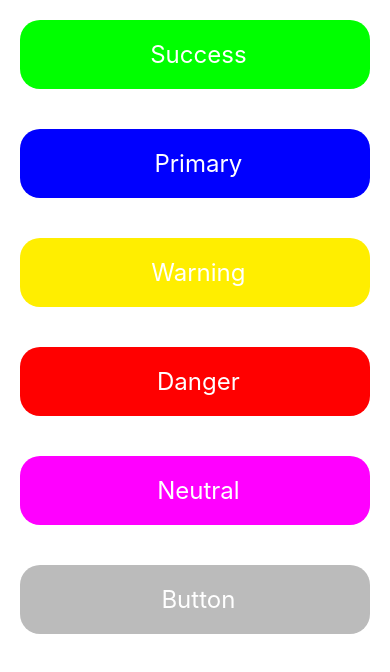
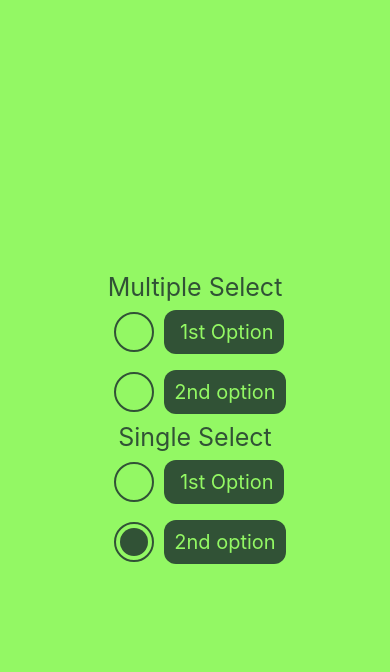
Before and after one commit to meihu-ganesh/ProjectNativeJs, a React Native app: screen / in a window 390 px wide. Shown: the top 672 px of the page. Built offline with nearby package versions, Linux system fonts and the light colour scheme.

Commit message:
static Radio

```diff
--- a/App.js
+++ b/App.js
@@ -8,16 +8,14 @@
 
 import React, {useState} from 'react';
 import {Alert, Button, FlatList, ScrollView, StyleSheet, Text, TextInput, View} from 'react-native';
-import ResponsiveFlexUI from './Pages/ResponsiveFlexUI';
-import Buttons from './Pages/Buttons';
+import RadioButton from './Pages/RadioButton';
 
-// import ResponsiveFlex from './Pages/ResponsiveFlex';
 
 const App = () => {
 
   return (
     <View style={{flex:1}}>
-      <Buttons />
+      <RadioButton />
     </View>
   );
 };
--- /dev/null
+++ b/Pages/RadioButton.js
@@ -0,0 +1,103 @@
+import React, { useState } from "react";
+import { StyleSheet, Text, TouchableOpacity, View } from "react-native";
+
+const RadioButton = () => {
+
+    const [selectedRadio1, setSelectedRadio1] = useState(false);
+    const [selectedRadio2, setSelectedRadio2] = useState(false);
+    const [selectedRadio, setSelectedRadio] = useState(false);
+
+    return (
+        <View style={styles.main}>
+            <View>
+                <Text style={styles.question}>Multiple Select</Text>
+                <TouchableOpacity onPress={()=> setSelectedRadio1(!selectedRadio1)}>
+                    <View style={styles.radioWrapper}>
+                        <View style={styles.radio}>
+                            {
+                                selectedRadio1 ? <View style={styles.radioBg}></View> : null
+                            }
+                        </View>
+                        <Text style={styles.radioText}> 1st Option</Text>
+                    </View>
+                </TouchableOpacity>
+                <TouchableOpacity onPress={()=> setSelectedRadio2(!selectedRadio2)}>
+                    <View style={styles.radioWrapper}>
+                        <View style={styles.radio}>
+                            {
+                                selectedRadio2 ? <View style={styles.radioBg}></View> : null
+                            }
+                        </View>
+                        <Text style={styles.radioText}>2nd option</Text>
+                    </View>
+                </TouchableOpacity>
+            </View>
+            <View>
+                <Text style={styles.question}>Single Select</Text>
+                <TouchableOpacity onPress={()=> setSelectedRadio(!selectedRadio)}>
+                    <View style={styles.radioWrapper}>
+                        <View style={styles.radio}>
+                            {
+                                selectedRadio ? <View style={styles.radioBg}></View> : null
+                            }
+                        </View>
+                        <Text style={styles.radioText}> 1st Option</Text>
+                    </View>
+                </TouchableOpacity>
+                <TouchableOpacity onPress={()=> setSelectedRadio(!selectedRadio)}>
+                    <View style={styles.radioWrapper}>
+                        <View style={styles.radio}>
+                            {
+                                selectedRadio ? null : <View style={styles.radioBg}></View>
+                            }
+                        </View>
+                        <Text style={styles.radioText}>2nd option</Text>
+                    </View>
+                </TouchableOpacity>
+            </View>
+        </View>
+    );
+};
+
+const styles = StyleSheet.create({
+    main: {
+        flex:1,
+        alignItems: "center",
+        justifyContent: "center",
+        backgroundColor: "#93f864"
+    },
+    question: {
+        fontSize: 25,
+        color: "#315236",
+        textAlign: "center",
+    },
+    radioText: {
+        fontSize: 20,
+        color: "#93f864",
+        backgroundColor: "#315236",
+        padding: 10,
+        borderRadius: 12,
+    },
+    radio: {
+        height: 40,
+        width: 40,
+        margin: 10,
+        borderWidth: 2,
+        borderRadius: 20,
+        borderColor: "#315236"
+        // borderColor: "#",
+    },
+    radioWrapper: {
+        flexDirection: 'row',
+        alignItems: "center",
+    },
+    radioBg: {
+        backgroundColor: "#315236",
+        height: 28,
+        width: 28,
+        borderRadius: 14,
+        margin: 4,
+    },
+})
+
+export default RadioButton;
```
